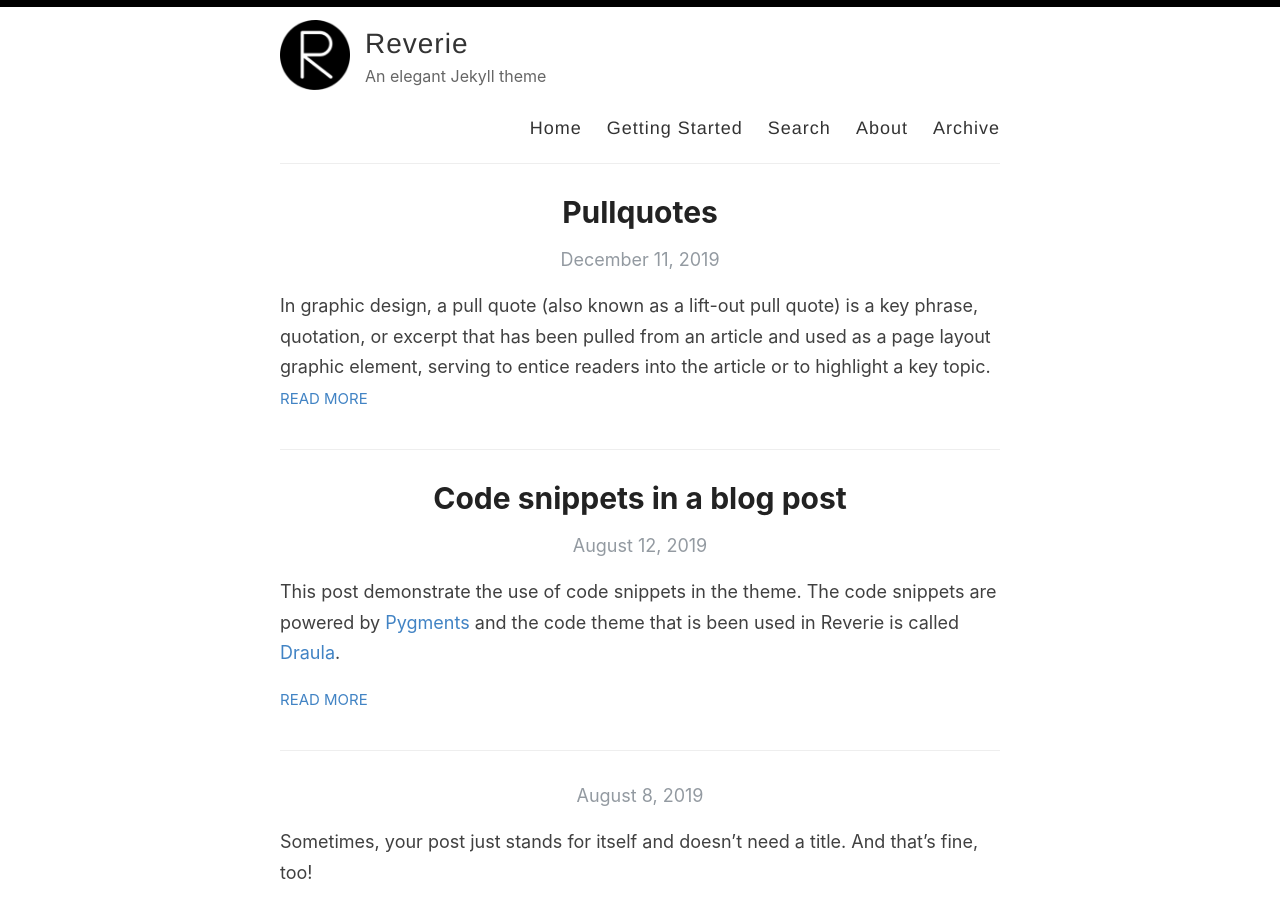
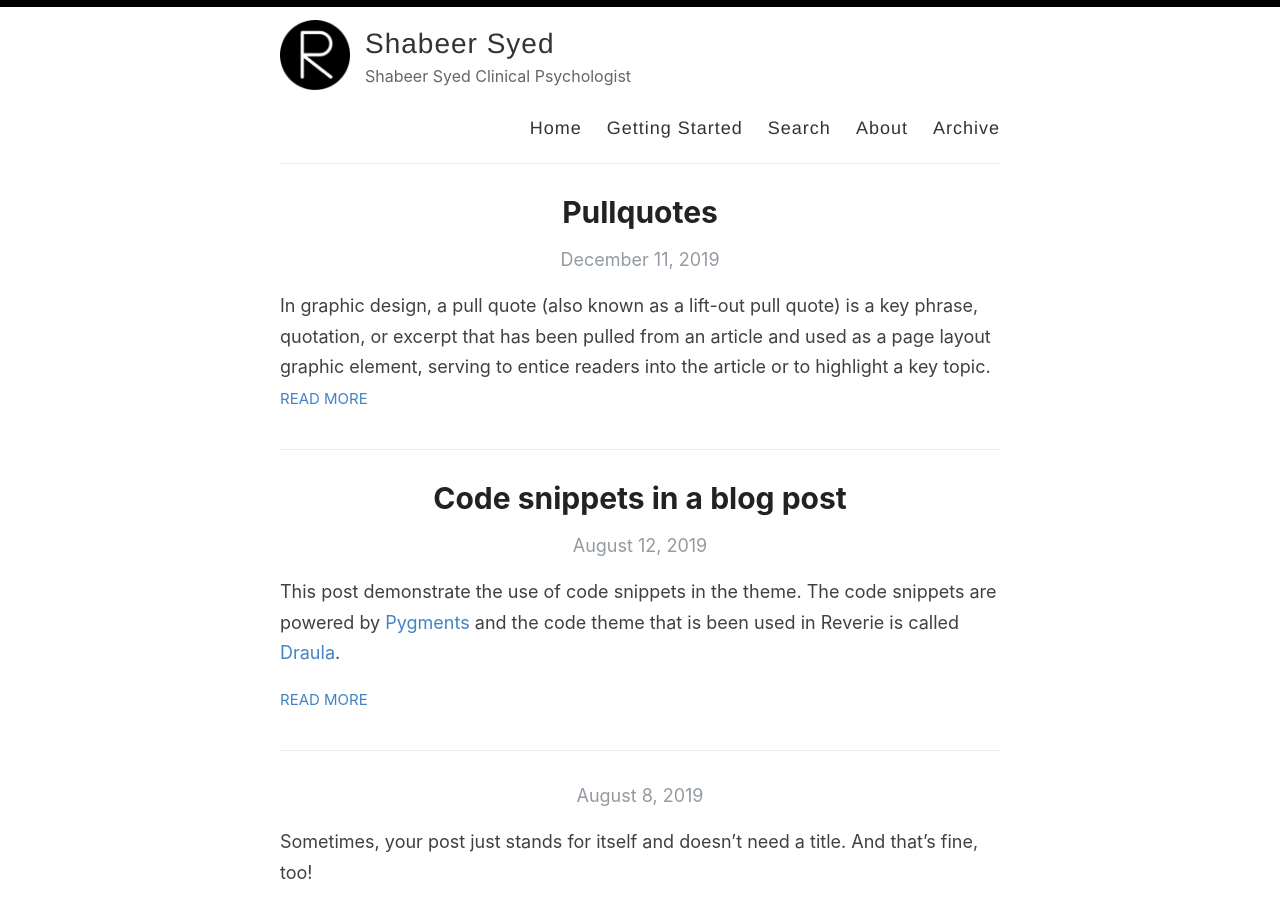
Before and after one commit to shabeer-syed/shabeersyed, a Jekyll site: the page built from index.html, in a window 1280 px wide and 900 px high. Built offline with Jekyll 4.4.1, drawn with Linux system fonts in a browser that asks for light colours; the list of posts is cut into pages by our own code.

Commit message:
Update _config.yml

```diff
--- a/_config.yml
+++ b/_config.yml
@@ -3,13 +3,13 @@
 #
 
 # Name of your site (displayed in the header)
-name: Reverie
+name: Shabeer Syed
 
 # Name of the author
-author: Amit Merchant
+author: Shabeer Syed
 
 # Short bio or description (displayed in the header)
-description: An elegant Jekyll theme
+description: Shabeer Syed Clinical Psychologist
 
 # URL of your avatar or profile pic (you could use your GitHub profile pic)
 avatar: /images/reverie.png
@@ -55,7 +55,7 @@ enforce_ssl: https://www.amitmerchant.com/reverie
 # (http://yourusername.github.io/repository-name)
 # and NOT your User repository (http://yourusername.github.io)
 # then add in the baseurl here, like this: "/repository-name"
-baseurl: "/reverie"
+baseurl: "/shabeersyed"
 
 #
 # !! You don't need to change any of the configuration flags below !!
```
